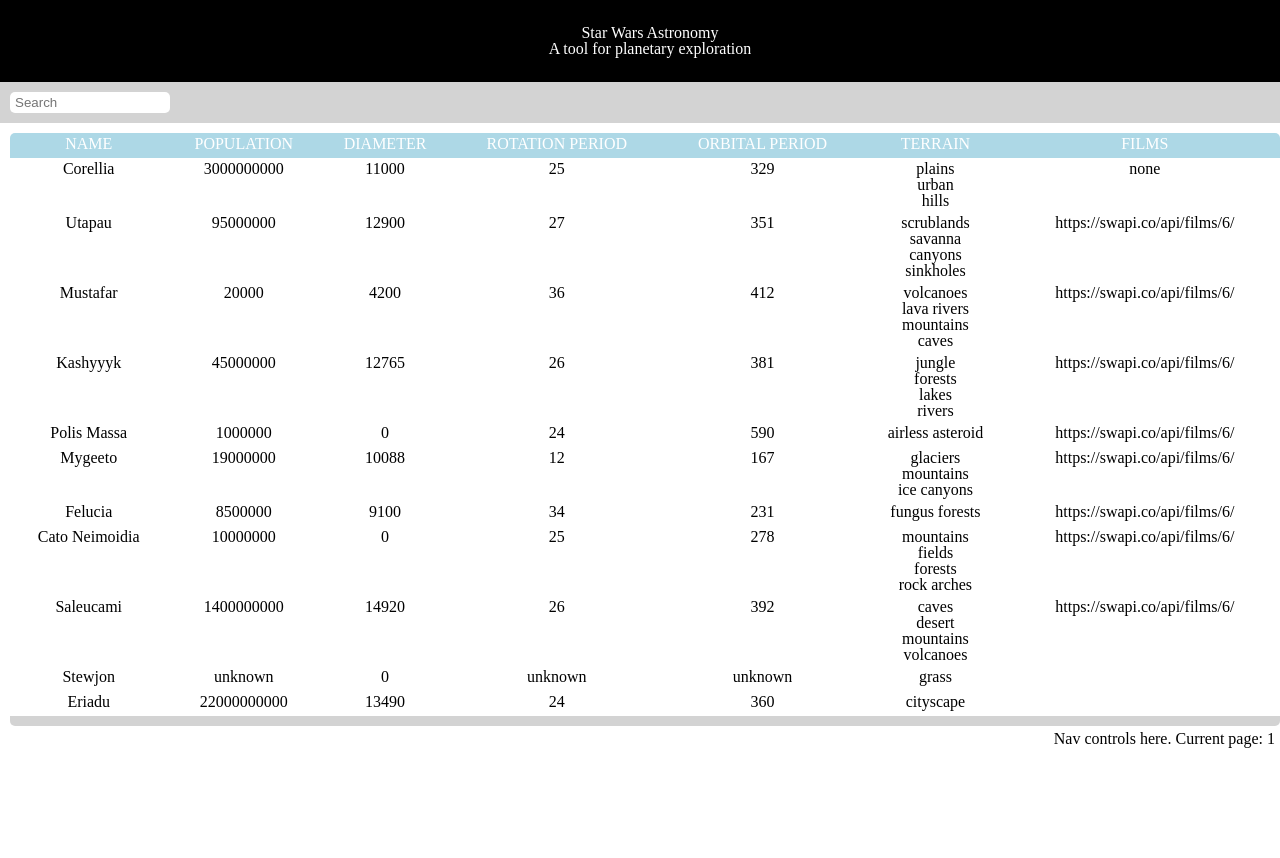
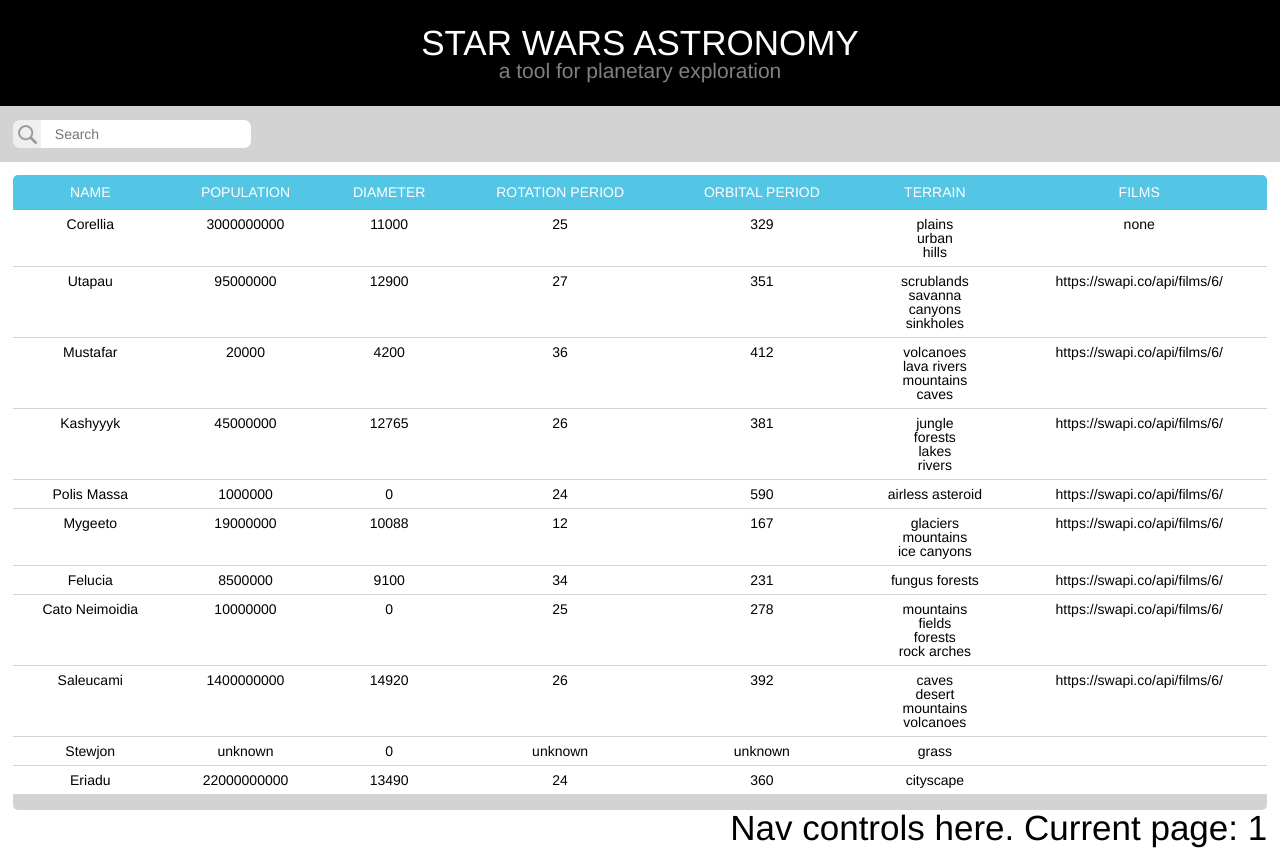
Before and after one commit to ephraimg/star-wars-astronomy, a React app: page / in a window 1280 px wide. Before the commit the page ends 800 px from the top, so only its background shows below. Built offline with nearby package versions, Linux system fonts and the light colour scheme.

Commit message:
Improve styling

```diff
--- a/src/app/components/Banner.jsx
+++ b/src/app/components/Banner.jsx
@@ -3,6 +3,6 @@
 
 export const Banner = () =>
     <div className="banner">
-        <h1>Star Wars Astronomy</h1>
-        <h3>A tool for planetary exploration</h3>
+        <h1>STAR WARS ASTRONOMY</h1>
+        <h3>a tool for planetary exploration</h3>
     </div>;
--- a/src/app/components/Search.jsx
+++ b/src/app/components/Search.jsx
@@ -3,8 +3,10 @@
 
 export const Search = props => (
     <div className="search">
-        <input
-            id="search"
+        <button className="search-button">
+            {/* bg icon here */}
+        </button><input
+            className="search-input"
             placeholder="Search"
             onChange={props.changeSearch} >
         </input>
--- a/src/app/styles.css
+++ b/src/app/styles.css
@@ -1,7 +1,7 @@
 
 /*
 
-    Clear the default styles using Meyer's reset
+    Clear the default styles using Meyer reset
 
     http://meyerweb.com/eric/tools/css/reset/
     v2.0 | 20110126
@@ -55,6 +55,25 @@
 
 /* start custom styles */
 
+html {
+    font-size: 14px;
+}
+
+* {
+    box-sizing: border-box;
+    font-family: "Helvetica Neue Light", "Helvetica Neue", Helvetica, Arial, sans-serif !important;
+    font-size: 1rem;
+}
+
+h1 {
+    font-size: 2.5rem;
+}
+
+h3 {
+    font-size: 1.5rem;
+    color: gray;
+}
+
 .banner {
     width: 100%;
     background-color: black;
@@ -67,41 +86,57 @@
     width: 100%;
     background-color: LightGray;
     color: black;
-    padding: 10px 10px;
+    padding: 1rem 1%;
 }
 
-#search {
-    width: 150px;
+.search-input {
+    width: 15rem;
+    border-top-right-radius: 0.5rem;
+    border-bottom-right-radius: 0.5rem;
+}
+
+.search-button {
+    float: left;
+    width: 2rem;
+    border-top-left-radius: 0.5rem;
+    border-bottom-left-radius: 0.5rem;
+    background-image: url("/src/app/images/search-icon.png");
+    background-size: contain;
+    cursor: pointer;
+}
+
+.search-input, .search-button {
+    height: 2rem;
+    line-height: 2rem;
     border: none;
-    border-radius: 5px;
-    padding: 3px 5px;
+    padding: 0 1rem;
 }
 
 .main {
-    padding: 5px;
+    width: 100%;
+    padding: 1%;
 }
 
 table {
     width: 100%;
-    border-bottom: 10px solid LightGray;
+    border-bottom: 15px solid LightGray;
     border-radius: 5px;
     overflow: hidden;
     border-collapse: separate;
-    margin: 5px;
 }
 
 th {
-    background-color: LightBlue;
+    background-color: #54c6e5;
     color: white;
+    font-weight: 200;
+    padding: 0.75rem;
+    text-align: center;
 }
 
-tr {
-    height: 25px;
-}
-
-th, td {
-    padding: 3px;
+td {
+    padding: 0.5rem;
     text-align: center;
+    border-bottom: 1px solid LightGray;
 }
 
 .nav {
```
Also changed, not shown: src/app/images/search-icon.png (added).
